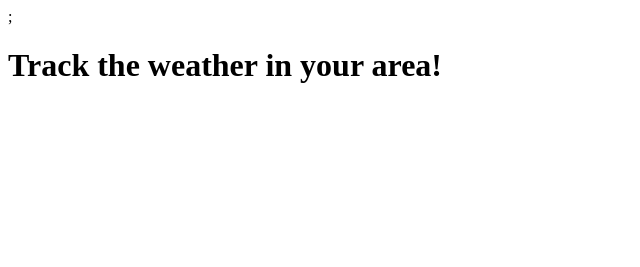
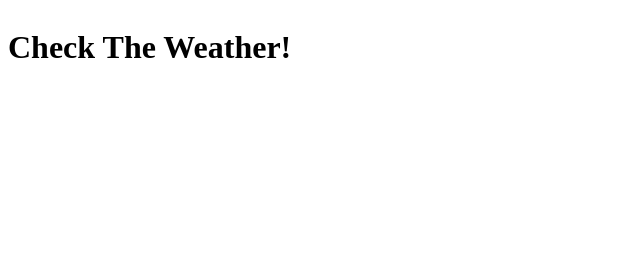
Before and after one commit to oconnor97/check-the-weather, a plain HTML site: page index.html in a window 1280 px wide. Shown: the whole page, without its empty margins (0-640 px from the left). Drawn offline with nearby package versions, Linux system fonts and the light colour scheme.

Commit message:
creating a grid layout for my content and adding styling to the CSS

```diff
--- a/assets/CSS/style.css
+++ b/assets/CSS/style.css
@@ -0,0 +1,14 @@
+.grid-container {
+    display: grid;
+    grid-template-columns: 1fr 1fr 1fr 1fr;
+    grid-template-rows: 0.8fr 1.1fr 1.1fr;
+    gap: 0px 0px;
+    grid-template-areas:
+      "header header header header"
+      "aside current-weather current-weather current-weather"
+      "aside weather-forcast weather-forcast weather-forcast";
+  }
+  .header { grid-area: header; }
+  .aside { grid-area: aside; }
+  .current-weather { grid-area: current-weather; }
+  .weather-forcast { grid-area: weather-forcast; }
--- a/index.html
+++ b/index.html
@@ -4,12 +4,18 @@
     <meta charset="UTF-8">
     <meta http-equiv="X-UA-Compatible" content="IE=edge">
     <meta name="viewport" content="width=, initial-scale=1.0">
-    <link rel="stylesheet" href="./assets/CSS/style.css">;
+    <link rel="stylesheet" href="./assets/CSS/style.css">
     <title>Weather Tracker</title>
-</head>
-    <header>
-        <h1>Track the weather in your area!</h1>
-    </header>
+
+<body>
+    <div class="grid-container">
+        <div class="header">
+            <h1>Check The Weather!</h1>
+        </div>
+        <div class="aside"></div>
+        <div class="current-weather"></div>
+        <div class="weather-forcast"></div>
+      </div>
 <body>
     <script
     src="https://code.jquery.com/jquery-3.5.1.js"
```
